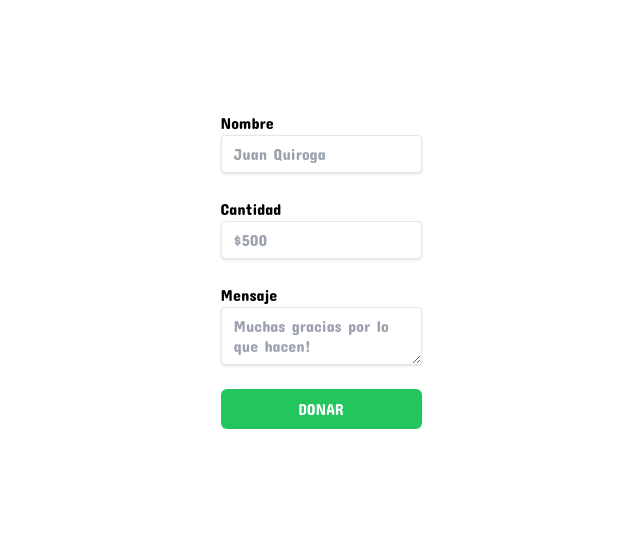
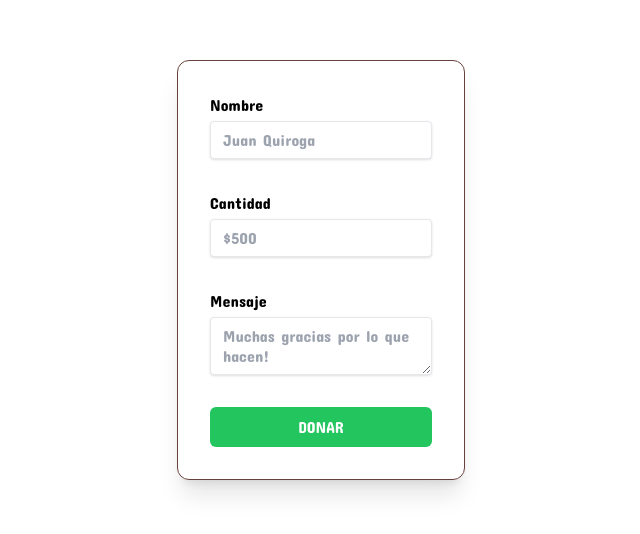
Before and after one commit to StivenCodess/Patitas-Mercedinas, a Next.js app: page /donation in a window 1280 px wide. Shown: the part 130-664 px from the top of the page, without its empty margins (319-959 px from the left). Built offline with nearby package versions, Linux system fonts and the light colour scheme; what mercadopago, tailwindcss-animated would draw is missing.

Commit message:
Fix notification only when status is approved

```diff
--- a/app/components/DonationNotification.tsx
+++ b/app/components/DonationNotification.tsx
@@ -8,7 +8,7 @@ const DonationNot = () => {
 	const status = searchParams.get("status");
 	const [visible, setVisible] = useState(true);
 
-	if (status === null) return null;
+	if (status === "null") return null;
 
 	useEffect(() => {
 		const timeout = setTimeout(() => {
--- a/app/donation/page.client.tsx
+++ b/app/donation/page.client.tsx
@@ -13,20 +13,26 @@ export default function DonationClient({
 	const status = searchParams.get("status");
 
 	useEffect(() => {
-		if (status) setVisible(false);
-		const timeout = setTimeout(() => {
-			setVisible(true);
-		}, 4000);
+		if (status === "approved") {
+			const timeout = setTimeout(() => {
+				setVisible(true);
+			}, 5000);
 
-		return () => clearTimeout(timeout);
+			return () => clearTimeout(timeout);
+		}
+		setVisible(true);
+		// eslint-disable-next-line react-hooks/exhaustive-deps
 	}, []);
 
 	return (
 		<>
 			<main className={visible ? "block" : "sm:block hidden"}>
-				<form action={donate} className="flex flex-col gap-6">
-					<label className="flex flex-col">
-						<span>Nombre</span>
+				<form
+					action={donate}
+					className="flex flex-col gap-8 border p-8 w-72 rounded-xl border-[#69413c] shadow-xl"
+				>
+					<label className="flex flex-col gap-1">
+						<span className="">Nombre</span>
 						<input
 							type="text"
 							name="name"
@@ -34,8 +40,8 @@ export default function DonationClient({
 							className="shadow appearance-none border rounded w-full py-2 px-3 text-gray-700 leading-tight outline-none"
 						/>
 					</label>
-					<label className="flex flex-col">
-						<span>Cantidad</span>
+					<label className="flex flex-col gap-1">
+						<span className="">Cantidad</span>
 						<input
 							type="text"
 							name="amount"
@@ -43,8 +49,8 @@ export default function DonationClient({
 							className="p-3 shadow appearance-none border  rounded w-full py-2 px-3 text-gray-700 leading-tight outline-none "
 						/>
 					</label>
-					<label className="flex flex-col">
-						<span>Mensaje</span>
+					<label className="flex flex-col gap-1">
+						<span className="">Mensaje</span>
 						<textarea
 							name="message"
 							placeholder="Muchas gracias por lo que hacen!"
```
